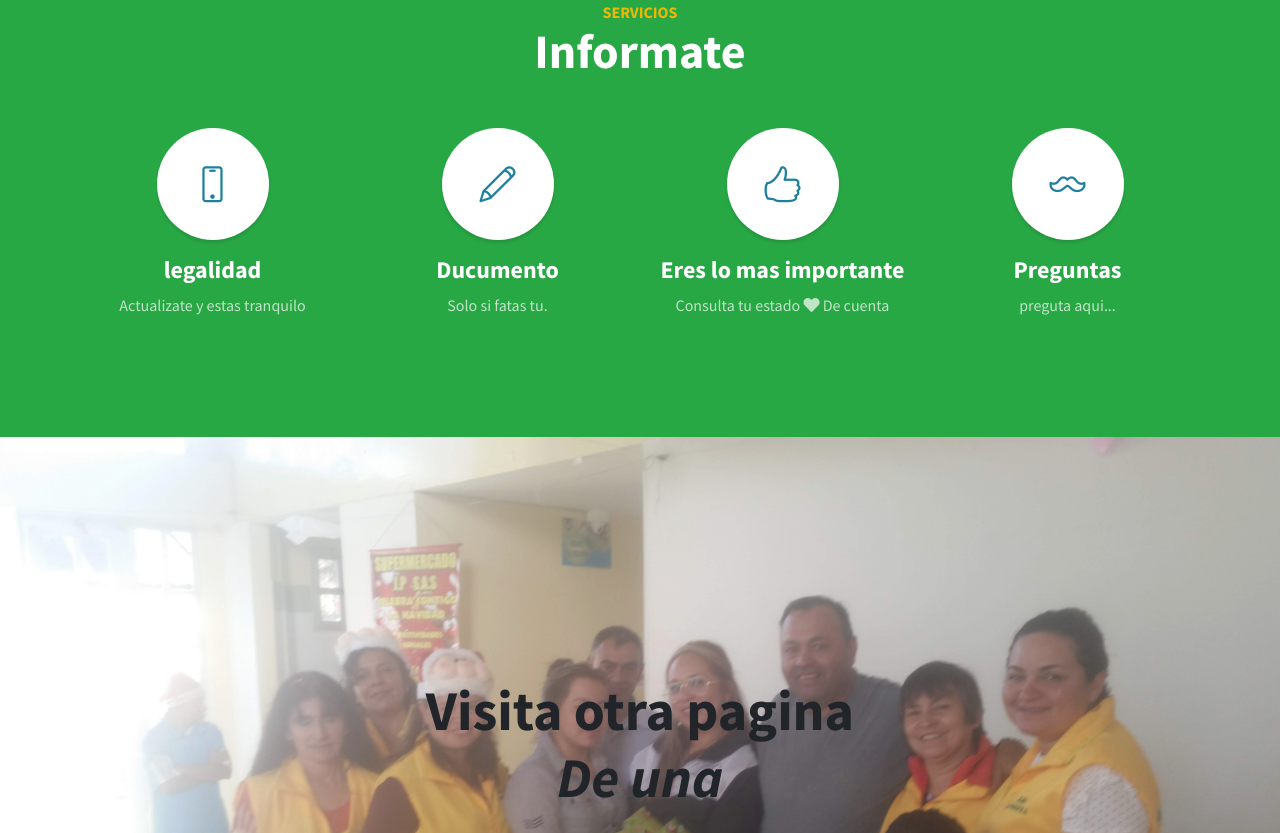
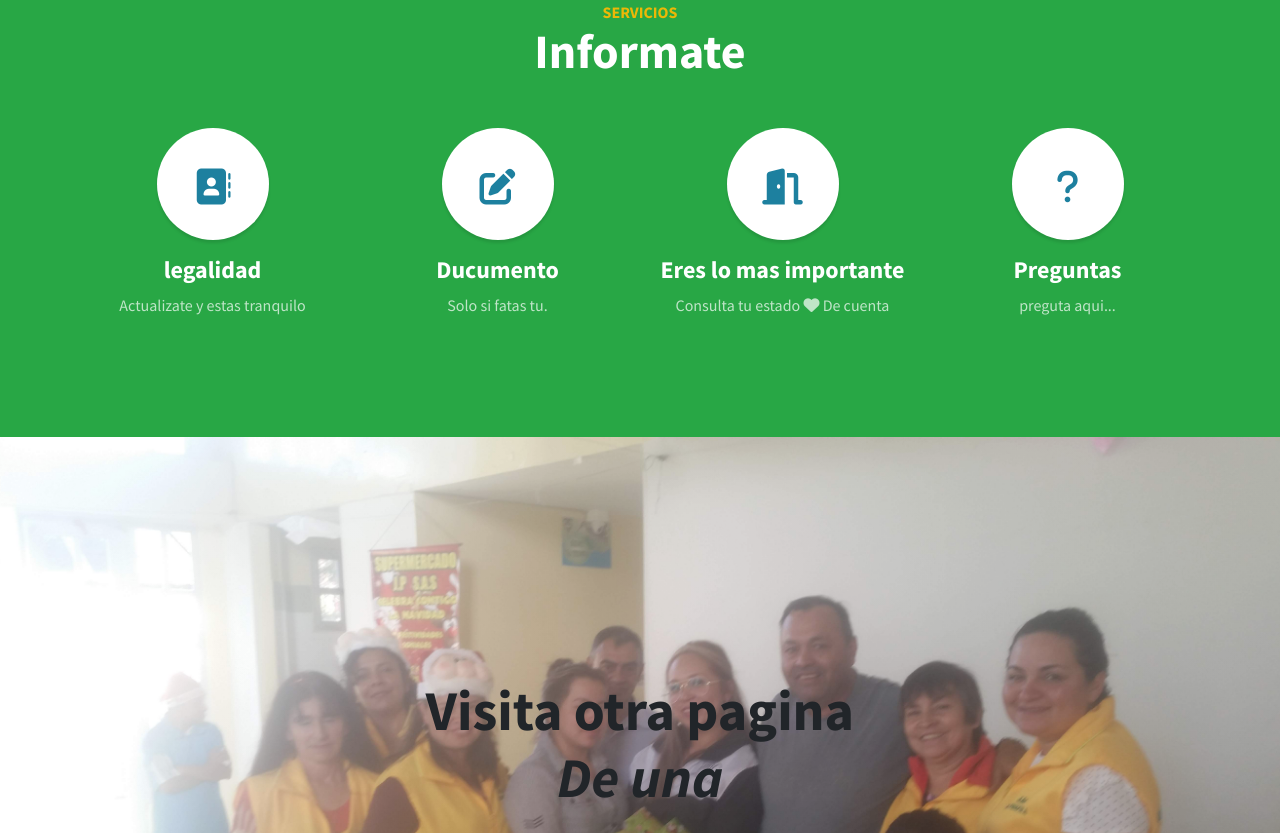
Before and after one commit to josepulid/trabajobootstrap, a plain HTML site: page index.html in a window 1280 px wide. Shown: the part 1347-2180 px from the top of the page. Drawn offline with Linux system fonts and the light colour scheme.

Commit message:
se camviaron iconos de taller en clase

```diff
--- a/index.html
+++ b/index.html
@@ -12,12 +12,12 @@
 
   <!-- Bootstrap Core CSS -->
   <link href="vendor/bootstrap/css/bootstrap.min.css" rel="stylesheet">
-
   <!-- Custom Fonts -->
   <link href="vendor/fontawesome-free/css/all.min.css" rel="stylesheet" type="text/css">
   <link href="https://fonts.googleapis.com/css?family=Source+Sans+Pro:300,400,700,300italic,400italic,700italic" rel="stylesheet" type="text/css">
   <link href="vendor/simple-line-icons/css/simple-line-icons.css" rel="stylesheet">
-
+  <script src = " https://use.fontawesome.com/2391d33c07.js " > </script>
+  <link  rel="icon"   href="img/gato.ico" type="image/png" />
   <!-- Custom CSS -->
   <link href="css/stylish-portfolio.min.css" rel="stylesheet">
 
@@ -89,7 +89,7 @@
       <div class="row">
         <div class="col-lg-3 col-md-6 mb-5 mb-lg-0">
           <span class="service-icon rounded-circle mx-auto mb-3">
-            <i class="icon-screen-smartphone"></i>
+            <i class="fas fa-address-book"></i>
           </span>
           <h4>
             <strong>legalidad</strong>
@@ -98,7 +98,7 @@
         </div>
         <div class="col-lg-3 col-md-6 mb-5 mb-lg-0">
           <span class="service-icon rounded-circle mx-auto mb-3">
-            <i class="icon-pencil"></i>
+            <i class="fas fa-edit"></i>
           </span>
           <h4>
             <strong>Ducumento</strong>
@@ -107,7 +107,7 @@
         </div>
         <div class="col-lg-3 col-md-6 mb-5 mb-md-0">
           <span class="service-icon rounded-circle mx-auto mb-3">
-            <i class="icon-like"></i>
+            <i class="fas fa-door-open"></i>
           </span>
           <h4>
             <strong>Eres lo mas importante</strong>
@@ -118,7 +118,7 @@
         </div>
         <div class="col-lg-3 col-md-6">
           <span class="service-icon rounded-circle mx-auto mb-3">
-            <i class="icon-mustache"></i>
+            <i class="fas fa-question"></i>
           </span>
           <h4>
             <strong>Preguntas</strong>
@@ -194,7 +194,7 @@
       </div>
     </div>
   </section>
-
+nn
   <!-- Call to Action -->
   <section class="content-section bg-success text-white">
     <div class="container text-center">
@@ -206,10 +206,10 @@
 
   <!-- Map -->
   <div id="contact" class="map">
-    <iframe src="https://maps.google.com/maps?f=q&amp;source=s_q&amp;hl=en&amp;geocode=&amp;q=Twitter,+Inc.,+Market+Street,+San+Francisco,+CA&amp;aq=0&amp;oq=twitter&amp;sll=28.659344,-81.187888&amp;sspn=0.128789,0.264187&amp;ie=UTF8&amp;hq=Twitter,+Inc.,+Market+Street,+San+Francisco,+CA&amp;t=m&amp;z=15&amp;iwloc=A&amp;output=embed"></iframe>
+    <iframe src="https://www.google.com/maps/embed?pb=!1m18!1m12!1m3!1d3976.917872931414!2d-74.20853528590992!3d4.608722343733158!2m3!1f0!2f0!3f0!3m2!1i1024!2i768!4f13.1!3m3!1m2!1s0x8e3f9e22b4ee7967%3A0xe11c211b689cc87!2zNMKwMzYnMzEuNyJOIDc0wrAxMicyMi44Ilc!5e0!3m2!1ses-419!2sco!4v1594998392115!5m2!1ses-419!2sco" width="600" height="450" frameborder="0" style="border:0;" allowfullscreen="" aria-hidden="false" tabindex="0"></iframe>
     <br />
     <small>
-      <a href="https://www.google.com/maps/place/4%C2%B036'31.7%22N+74%C2%B012'22.8%22W/@4.6085771,-74.2060509,18.75z/data=!4m6!3m5!1s0x8e3f9e22b4ee7967:0xe11c211b689cc87!7e2!8m2!3d4.6088069!4d-74.2063212?hl=es"></a>
+      <a href="https://www.google.com/maps/embed?pb=!1m18!1m12!1m3!1d3976.917872931414!2d-74.20853528590992!3d4.608722343733158!2m3!1f0!2f0!3f0!3m2!1i1024!2i768!4f13.1!3m3!1m2!1s0x8e3f9e22b4ee7967%3A0xe11c211b689cc87!2zNMKwMzYnMzEuNyJOIDc0wrAxMicyMi44Ilc!5e0!3m2!1ses-419!2sco!4v1594998392115!5m2!1ses-419!2sco"></a>
     </small>
   </div>
 
```
Also changed, not shown: img/gato.ico (added).
